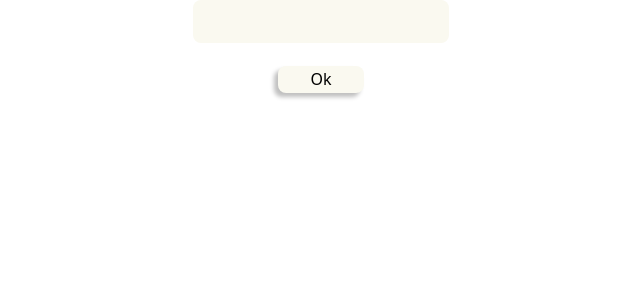
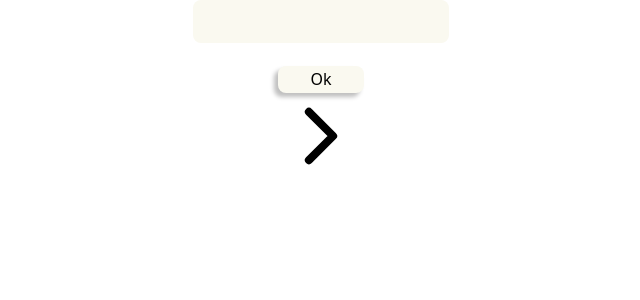
Before and after one commit to SbirLobo/Blurtest, a React (Vite) app in the folder frontend/: page / in a window 1280 px wide. Shown: the top 300 px of the page, without its empty margins (319-959 px from the left). Built offline with nearby package versions, Linux system fonts and the light colour scheme.

Commit message:
Create arrow next

```diff
--- a/frontend/src/components/UserResponse.jsx
+++ b/frontend/src/components/UserResponse.jsx
@@ -1,3 +1,5 @@
+import arrow from "../assets/chevron-forward-outline.svg";
+
 function UserResponse() {
   return (
     <div className="inputButton">
@@ -7,9 +9,12 @@ function UserResponse() {
         name="response"
         className="inputResponse"
       />
-      <button type="button" className="okButton">
-        Ok
-      </button>
+      <div className="buttonArrow">
+        <button type="button" className="okButton">
+          Ok
+        </button>
+        <img src={arrow} alt="Flèche suivante" className="arrowNext" />
+      </div>
     </div>
   );
 }
```
Also changed, not shown: frontend/src/assets/chevron-forward-outline.svg (added).
